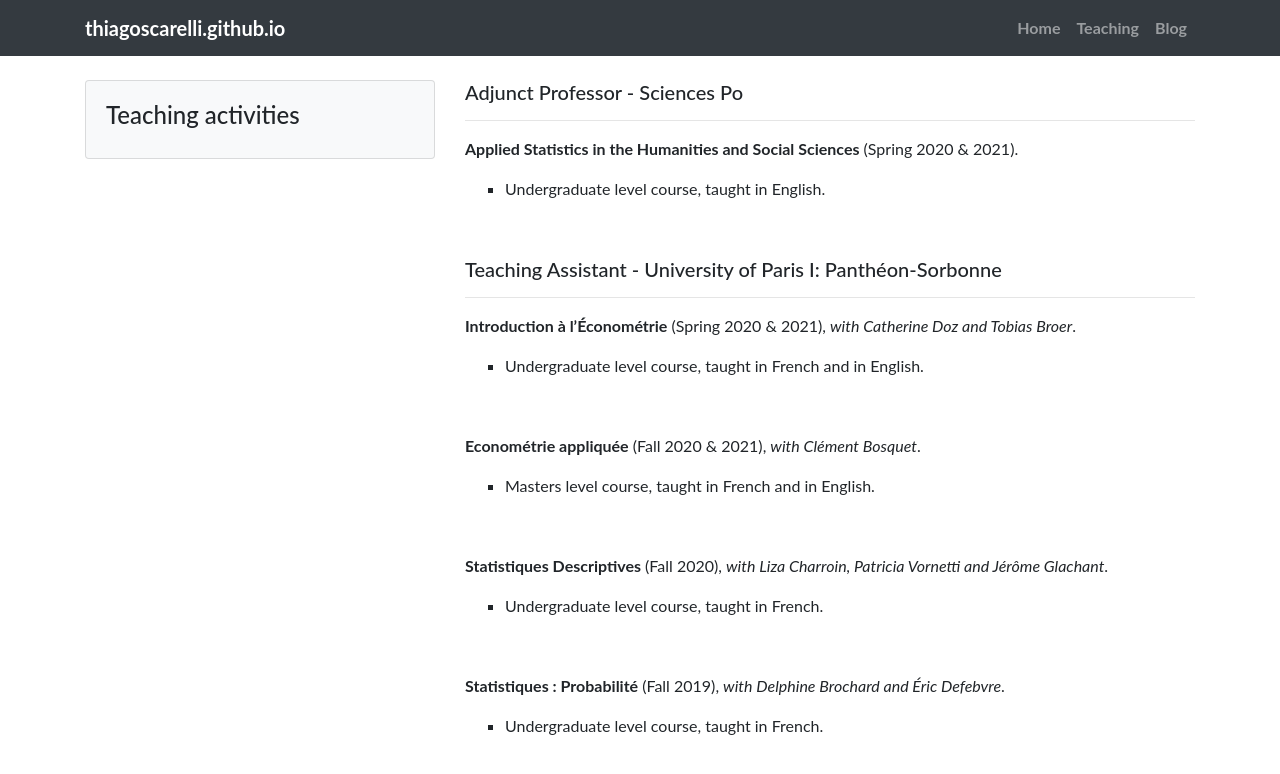
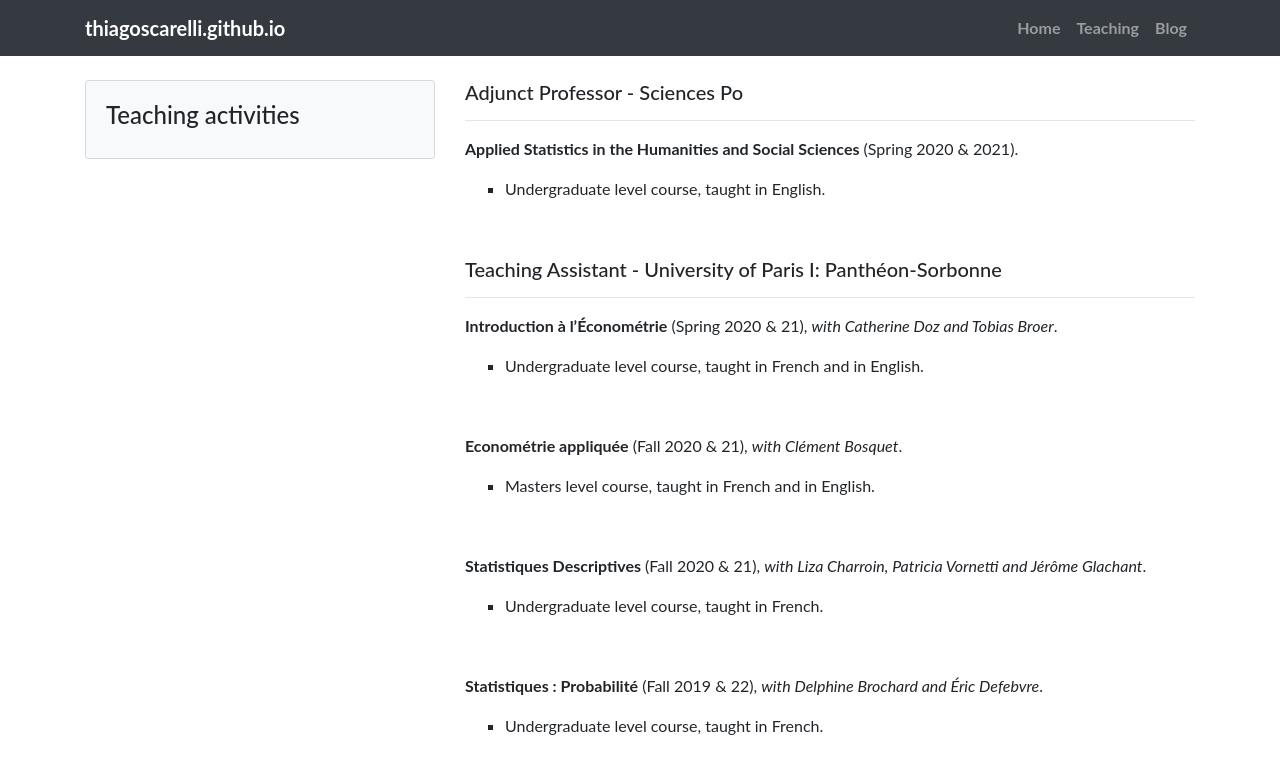
Before and after one commit to thiagoscarelli/thiagoscarelli.github.io, a Jekyll site: the page built from _pages/teaching.md, in a window 1280 px wide. Shown: the top 774 px of the page. Built offline with Jekyll 4.4.1, drawn with Linux system fonts in a browser that asks for light colours.

Commit message:
Update teaching.md

```diff
--- a/_pages/teaching.md
+++ b/_pages/teaching.md
@@ -22,24 +22,24 @@
 
 <hr>
 
-<b>Introduction à l'Économétrie</b> (Spring 2020 & 2021), <em>with Catherine Doz and Tobias Broer</em>.
+<b>Introduction à l'Économétrie</b> (Spring 2020 & 21), <em>with Catherine Doz and Tobias Broer</em>.
 
 - Undergraduate level course, taught in French and in English.
 
 <br>
 
-<b>Econométrie appliquée</b> (Fall 2020 & 2021), <em>with Clément Bosquet</em>.
+<b>Econométrie appliquée</b> (Fall 2020 & 21), <em>with Clément Bosquet</em>.
 
 - Masters level course, taught in French and in English.
 
 <br>
 
-<b>Statistiques Descriptives</b> (Fall 2020), <em>with Liza Charroin, Patricia Vornetti and Jérôme Glachant</em>.
+<b>Statistiques Descriptives</b> (Fall 2020 & 21), <em>with Liza Charroin, Patricia Vornetti and Jérôme Glachant</em>.
 
 - Undergraduate level course, taught in French.
 
 <br>
 
-<b>Statistiques : Probabilité</b> (Fall 2019), <em>with Delphine Brochard and Éric Defebvre</em>.
+<b>Statistiques : Probabilité</b> (Fall 2019 & 22), <em>with Delphine Brochard and Éric Defebvre</em>.
 
 - Undergraduate level course, taught in French.
```
